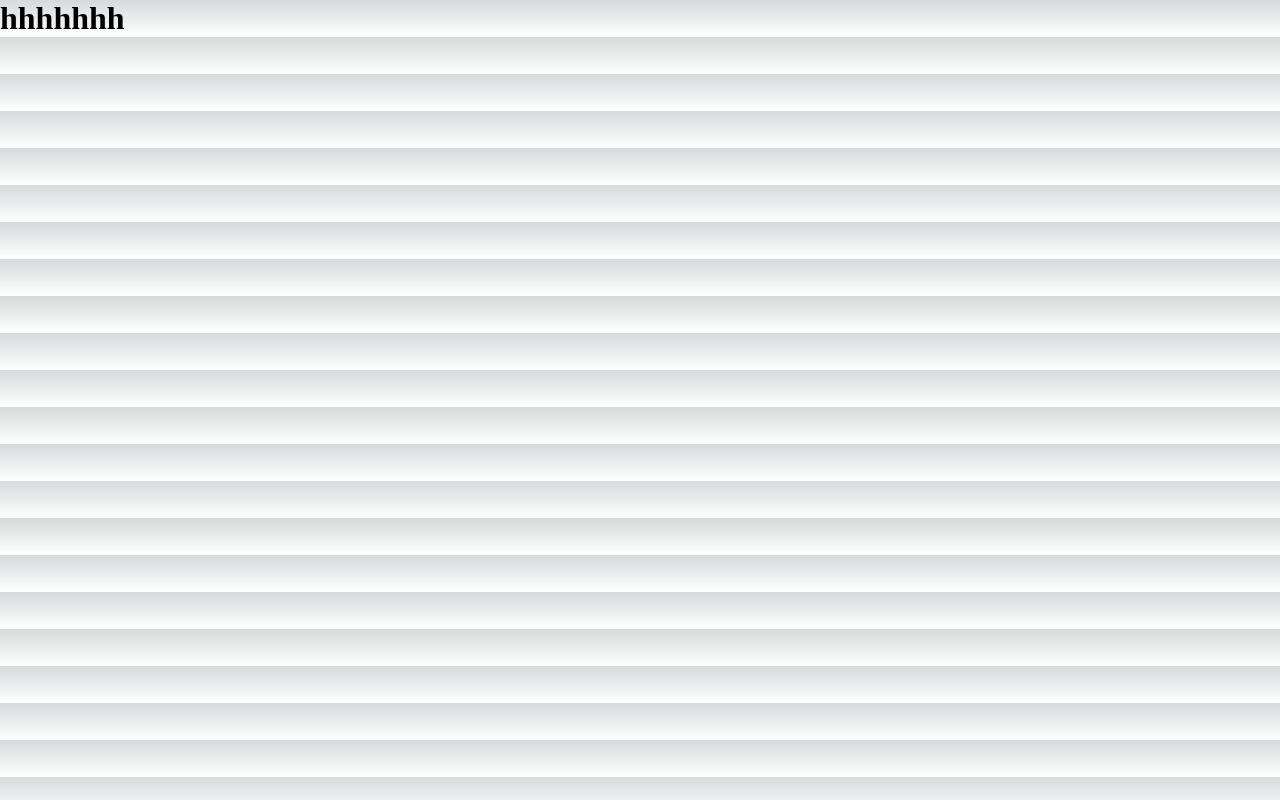
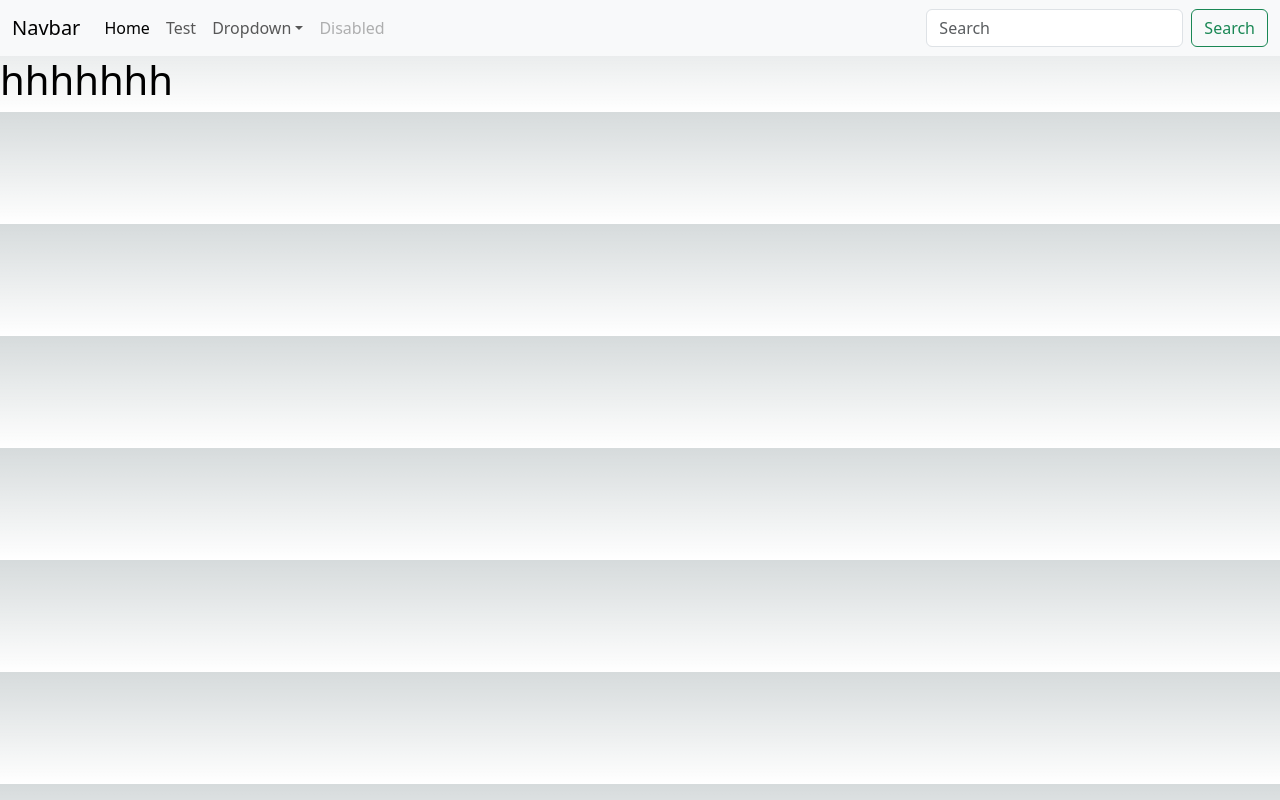
Before and after one commit to mohieey/sss, a Next.js app: page /test in a window 1280 px wide. Built offline with nearby package versions, Linux system fonts and the light colour scheme.

Commit message:
added bootstrap

```diff
--- a/package.json
+++ b/package.json
@@ -9,6 +9,7 @@
     "lint": "next lint"
   },
   "dependencies": {
+    "bootstrap": "^5.3.1",
     "next": "13.4.17",
     "react": "18.2.0",
     "react-dom": "18.2.0"
--- a/pages/_app.js
+++ b/pages/_app.js
@@ -1,5 +1,96 @@
-import '@/styles/globals.css'
+import "bootstrap/dist/css/bootstrap.css";
+import "@/styles/globals.css";
+import { useEffect } from "react";
+import Link from "next/link";
+
 
 export default function App({ Component, pageProps }) {
-  return <Component {...pageProps} />
+  useEffect(() => {
+    import("bootstrap/dist/js/bootstrap");
+  }, []);
+
+  return (
+    <>
+      <nav class="navbar navbar-expand-lg bg-body-tertiary">
+        <div class="container-fluid">
+          <a class="navbar-brand" href="#">
+            Navbar
+          </a>
+          <button
+            class="navbar-toggler"
+            type="button"
+            data-bs-toggle="collapse"
+            data-bs-target="#navbarSupportedContent"
+            aria-controls="navbarSupportedContent"
+            aria-expanded="false"
+            aria-label="Toggle navigation"
+          >
+            <span class="navbar-toggler-icon"></span>
+          </button>
+          <div class="collapse navbar-collapse" id="navbarSupportedContent">
+            <ul class="navbar-nav me-auto mb-2 mb-lg-0">
+              <li class="nav-item">
+                <a class="nav-link active" aria-current="page" href="#">
+                  Home
+                </a>
+              </li>
+              <li class="nav-item">
+                <Link class="nav-link" href="/test">
+                  Test
+                </Link>
+              </li>
+              <li class="nav-item dropdown">
+                <a
+                  class="nav-link dropdown-toggle"
+                  href="#"
+                  role="button"
+                  data-bs-toggle="dropdown"
+                  aria-expanded="false"
+                >
+                  Dropdown
+                </a>
+                <ul class="dropdown-menu">
+                  <li>
+                    <a class="dropdown-item" href="#">
+                      Action
+                    </a>
+                  </li>
+                  <li>
+                    <a class="dropdown-item" href="#">
+                      Another action
+                    </a>
+                  </li>
+                  <li>
+                    <hr class="dropdown-divider" />
+                  </li>
+                  <li>
+                    <a class="dropdown-item" href="#">
+                      Something else here
+                    </a>
+                  </li>
+                </ul>
+              </li>
+              <li class="nav-item">
+                <a class="nav-link disabled" aria-disabled="true">
+                  Disabled
+                </a>
+              </li>
+            </ul>
+            <form class="d-flex" role="search">
+              <input
+                class="form-control me-2"
+                type="search"
+                placeholder="Search"
+                aria-label="Search"
+              />
+              <button class="btn btn-outline-success" type="submit">
+                Search
+              </button>
+            </form>
+          </div>
+        </div>
+      </nav>
+      <Component {...pageProps} />
+    </>
+  );
 }
```
Also changed, not shown: 1 other file (tests, documents, lock files or other folders).
